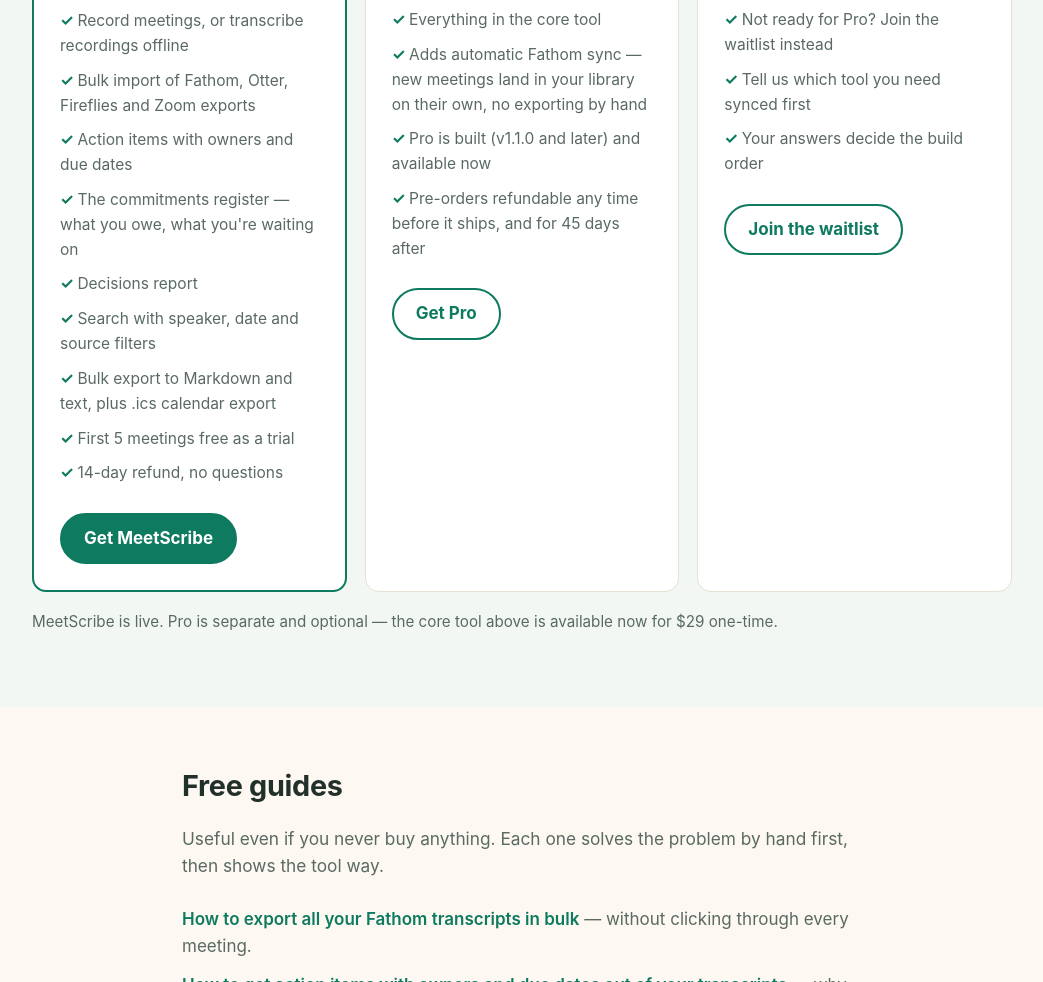
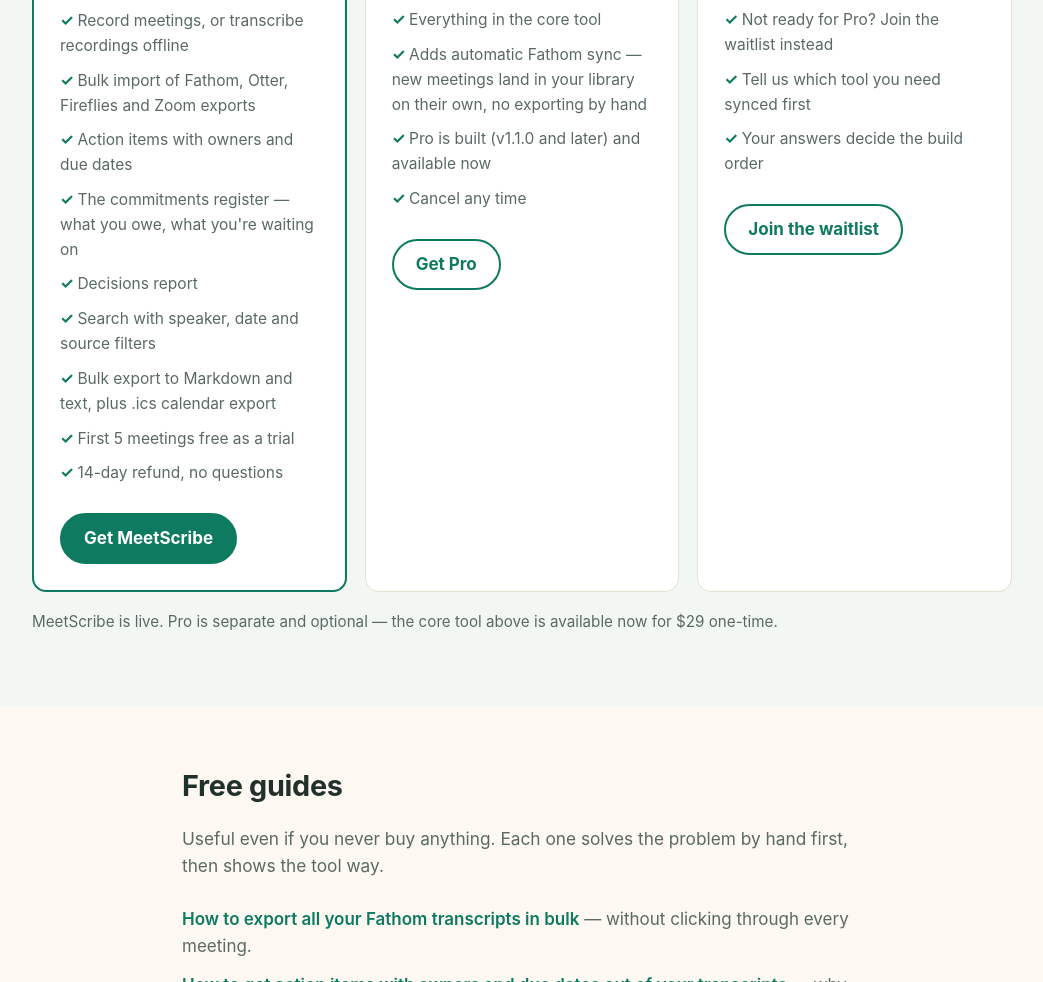
Before and after one commit to observabilityengine/meetscribe-site, a plain HTML site: page index.html in a window 1280 px wide. Shown: the part 7941-8923 px from the top of the page, without its empty margins (118-1161 px from the left). Drawn offline with Linux system fonts and the light colour scheme.

Commit message:
Fix stale Pro refund line

```diff
--- a/index.html
+++ b/index.html
@@ -257,7 +257,7 @@
             <li>Everything in the core tool</li>
             <li>Adds automatic Fathom sync — new meetings land in your library on their own, no exporting by hand</li>
             <li>Pro is built (v1.1.0 and later) and available now</li>
-            <li>Pre-orders refundable any time before it ships, and for 45 days after</li>
+            <li>Cancel any time</li>
           </ul>
           <a class="btn btn-ghost" href="https://solopreneur87.gumroad.com/l/vtthxu">Get Pro</a>
         </div>
```
